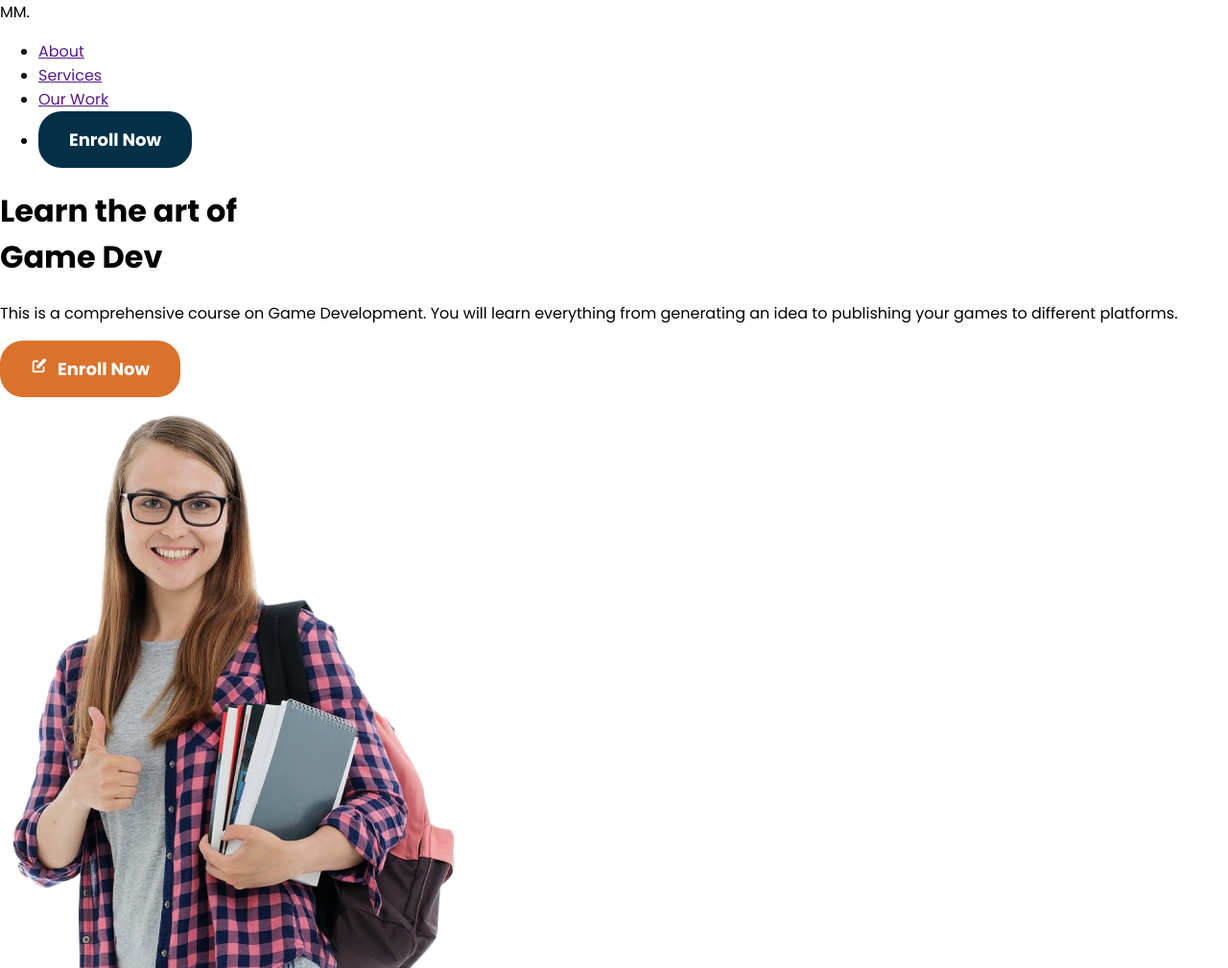
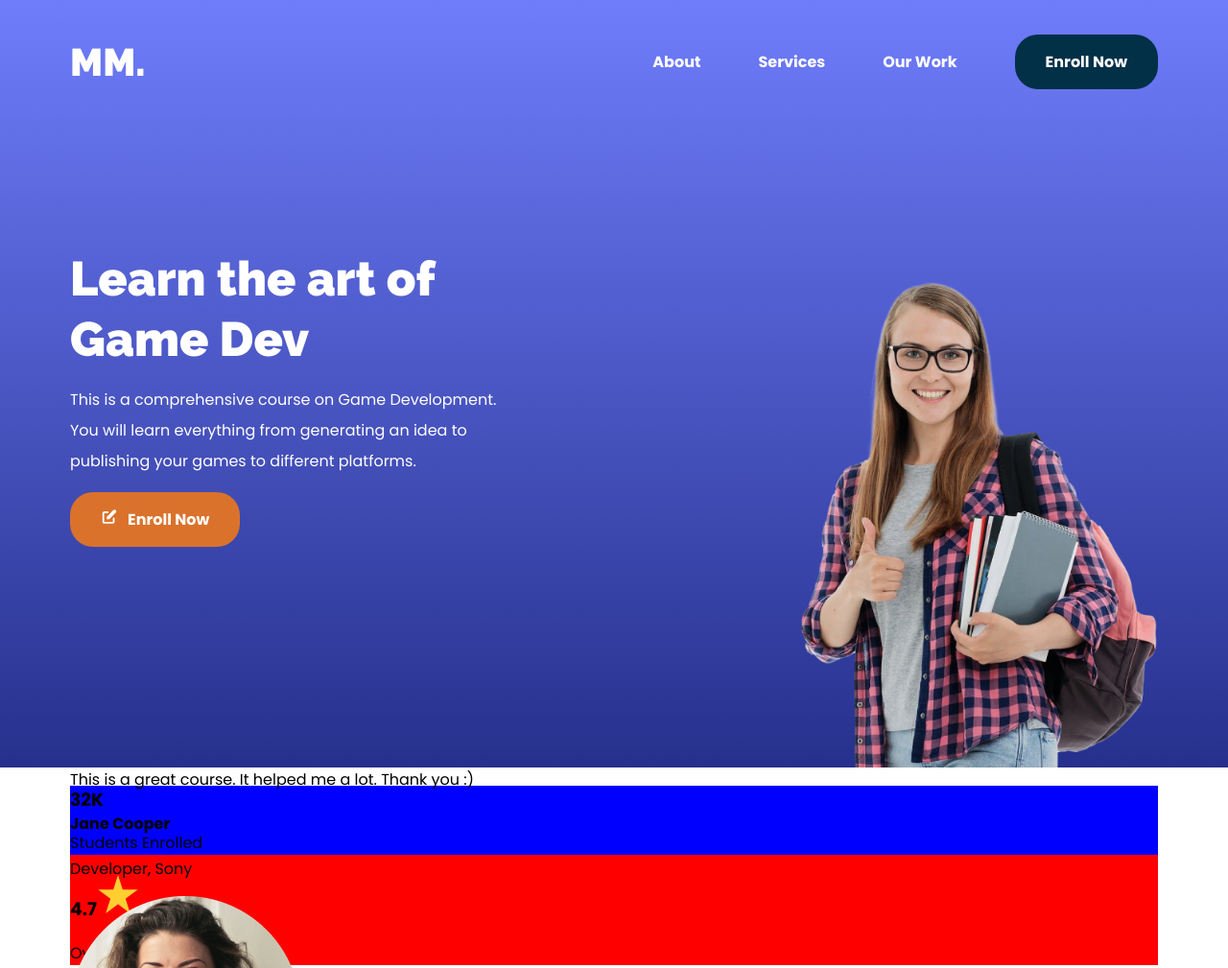
Before and after one commit to mikethemerchant/gameDevFigmaToCode, a plain HTML site: page index.html in a window 1280 px wide. Shown: the top 1009 px of the page at 96% size. Drawn offline with Linux system fonts and the light colour scheme.

Commit message:
save this for now css play

```diff
--- a/index.html
+++ b/index.html
@@ -21,9 +21,7 @@
                     <li><a href="" class="btn dark">Enroll Now</a></li>
                 </ul>
             </nav>
-        </div>
             <!-- End of nav -->
-    </header>
 
             <div class="hero-section">
 
@@ -43,7 +41,9 @@
                 <div class="right">
                     <img src="images/hero-image.png" alt="">
                 </div>
+            </div>
 
+            <div class="achievement-cards">
                 <div class="achievement-cards students-enrolled">
                     <div class="content">
                         <h3>32K</h3>
@@ -60,7 +60,11 @@
                     <div class="bg"></div>
                 </div>
             </div>
+        </div>
+    </header>
     <!-- End of hero-section -->
+
+
 
     <div class="wrapper">
         <section class="testimonials-section">
--- a/style.css
+++ b/style.css
@@ -17,6 +17,11 @@ body {
     font-family: "Poppins", sans-serif;
 }
 
+.wrapper {
+    max-width: 1134px;
+    margin: 0 auto;
+}
+
 /* buttons */
 
 .btn {
@@ -25,7 +30,7 @@ body {
     color: #fff;
     display: inline-block;
     font-weight: bold;
-    font-size: 18px;
+    font-size: 16px;
     text-decoration: none;
     position: relative;
 }
@@ -49,3 +54,97 @@ body {
 .btn.enroll-icon {
     padding-left: 60px;
 }
+
+/* header */
+
+header {
+    background: linear-gradient(180deg, #6F7DFB 0%, #26308C 100%);
+    height: 100vh;
+    width: 100%;
+}
+
+nav {
+    display: flex;
+    justify-content: space-between;
+    align-items: center;
+    position: fixed;
+    width: 1134px;
+    top: 36px;
+    z-index: 100;
+}
+
+nav .logo {
+    font-family: "Raleway", sans-serif;
+    font-weight: 900;
+    font-size: 40px;
+    color: #FFFFFF
+}
+
+nav ul {
+    display: flex;
+    align-items: center;
+    gap: 60px;
+    list-style: none;
+    margin: 0;
+}
+
+nav ul li a {
+    font-family: "Poppins", sans-serif;
+    font-size: 16;
+    font-weight: bold;
+    color: #FFFFFF;
+    text-decoration: none;
+}
+
+/* hero section */
+
+.hero-section {
+    display: flex;
+    height: 100vh;
+    width: 100%;
+    align-items: center;
+    justify-content: space-between;
+    padding-top: 60px;
+}
+
+.hero-section .left {
+    width: 457px;
+    margin-bottom: 30px;
+}
+
+.hero-section .left h1 {
+    font-family: "Raleway", sans-serif;
+    font-weight: 900;
+    font-size: 50px;
+    line-height: 125%;
+    color: #FFFFFF;
+    margin: 0;
+}
+
+.hero-section .left p {
+    font-family: Poppins, sans-serif;
+    font-weight: normal;
+    font-size: 16px;
+    line-height: 200%;
+    color: #FFFFFF;
+}
+
+.hero-section .right {
+    align-self: flex-end;
+}
+
+.hero-section .right img {
+    height: 520px;
+    vertical-align: middle;
+}
+
+
+
+/* achievement cards */
+.achievement-cards {
+    background-color: red;
+}
+
+.achievement-cards .students-enrolled {
+    background-color: blue;
+}
```
Lines whose indentation alone changed are shown as unchanged.
